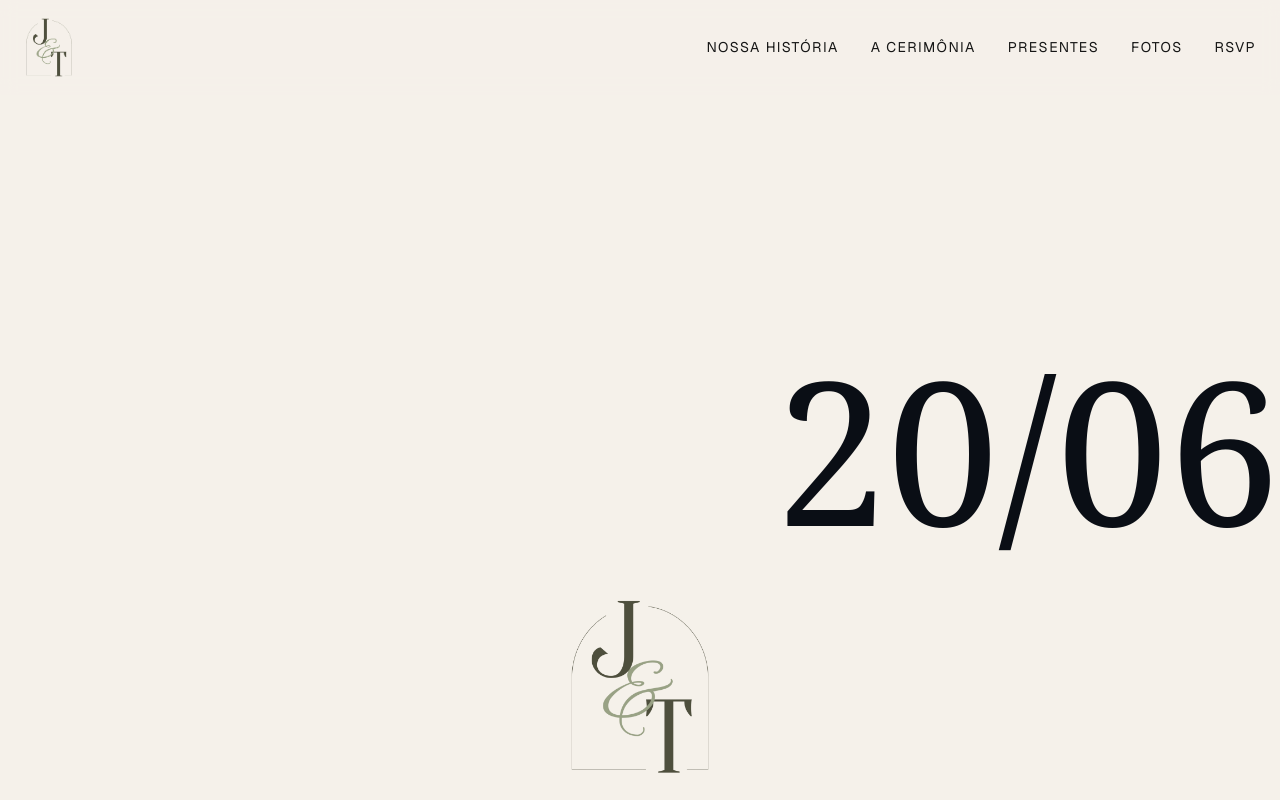
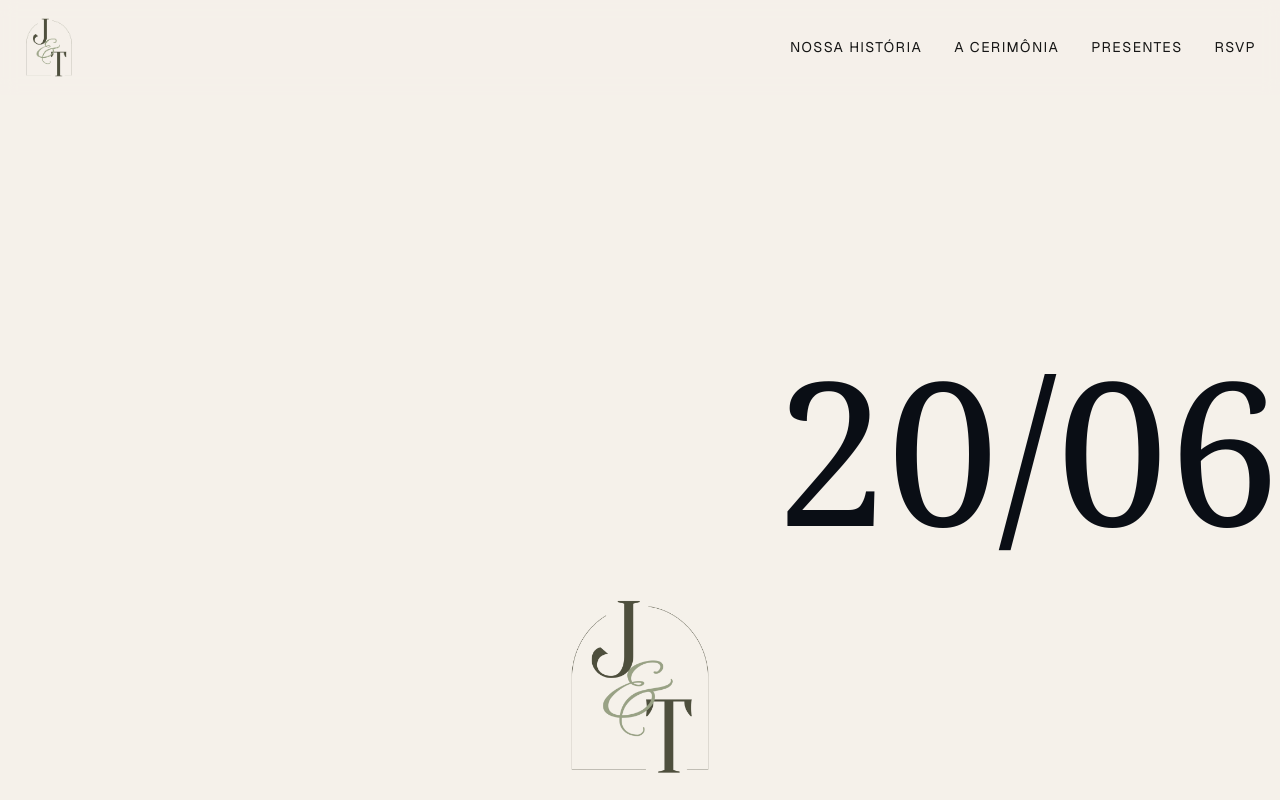
Before and after one commit to joaorodrs/wedding, a Next.js app: page / in a window 1280 px wide. Shown: the top 800 px of the page. Built offline with nearby package versions, Linux system fonts and the light colour scheme; a web font is replaced by a local one.

Commit message:
fix: removes pictures page

```diff
--- a/components/sections/footer.tsx
+++ b/components/sections/footer.tsx
@@ -62,12 +62,6 @@ export function Footer() {
                 PRESENTES
               </Link>
               <Link
-                href="/fotos"
-                className="hover:opacity-70 transition-opacity"
-              >
-                FOTOS
-              </Link>
-              <Link
                 href="/rsvp"
                 className="hover:opacity-70 transition-opacity"
               >
--- a/components/wedding-nav.tsx
+++ b/components/wedding-nav.tsx
@@ -38,9 +38,6 @@ export function WeddingNav() {
               className="hover:opacity-70 transition-opacity"
             >
               PRESENTES
-            </Link>
-            <Link href="/fotos" className="hover:opacity-70 transition-opacity">
-              FOTOS
             </Link>
             <Link href="/rsvp" className="hover:opacity-70 transition-opacity">
               RSVP
@@ -85,14 +82,6 @@ export function WeddingNav() {
                     </SheetClose>
                     <SheetClose asChild>
                       <Link
-                        href="/fotos"
-                        className="hover:opacity-70 transition-opacity"
-                      >
-                        fotos
-                      </Link>
-                    </SheetClose>
-                    <SheetClose asChild>
-                      <Link
                         href="/rsvp"
                         className="hover:opacity-70 transition-opacity"
                       >
```
